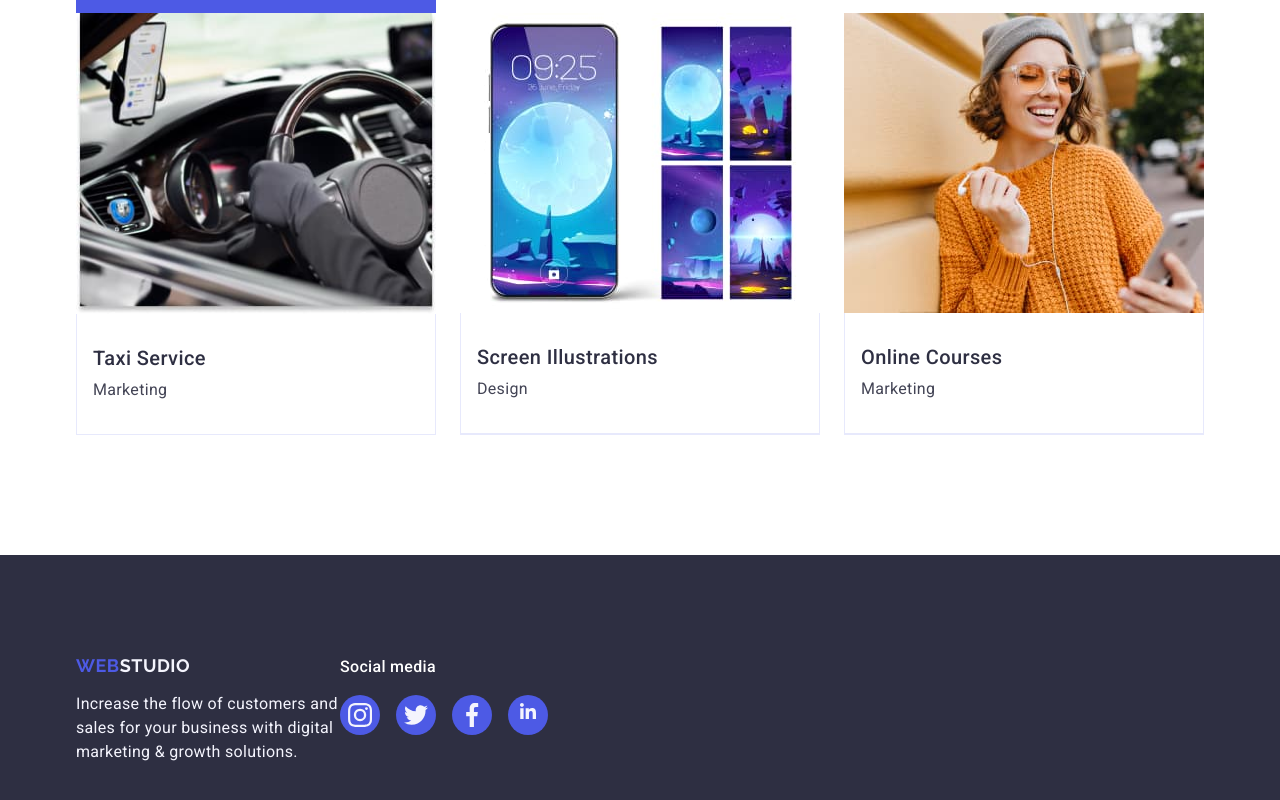
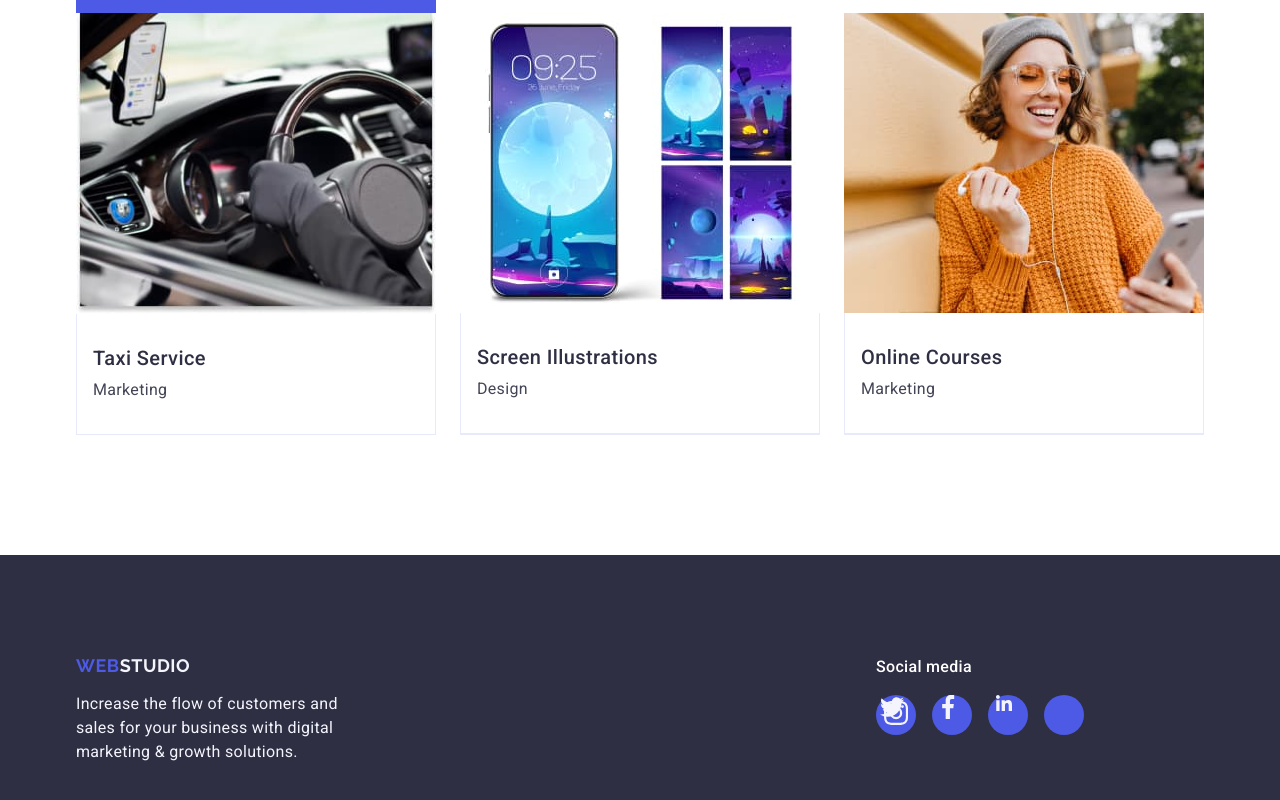
Before and after one commit to kolyaSiv/goit-markup-hw-04, a plain HTML site: page index.html in a window 1280 px wide. Shown: the part 2411-3211 px from the top of the page. Drawn offline with nearby package versions, Linux system fonts and the light colour scheme.

Commit message:
shg pbu sp

```diff
--- a/css/style.css
+++ b/css/style.css
@@ -416,6 +416,9 @@ address {
 .footer-span {
   color: #f4f4fd;
 }
+.footer-container {
+  margin-right: 120px;
+}
 .container-wrap {
   width: 1158px;
   padding-left: 15px;
@@ -473,7 +476,10 @@ address {
 .footer-network-item:hover {
   background-color: #31d0aa;
 }
-
+.footer-container {
+  width: 100%;
+  height: 100%;
+}
 .network-icom {
 }
 .footer-list {
--- a/index.html
+++ b/index.html
@@ -425,24 +425,32 @@
           <p class="footer-network-text">Social media</p>
           <ul class="footer-network-list">
             <li class="footer-network-item">
+              <a class="footer-link">
                 <svg class="team-icons" width="24px" height="24px">
                   <use href="./images/icons.svg#icon-instagram-2"></use>
                 </svg>
+              </a>
             </li>
             <li class="footer-network-item">
+              <a class="footer-container">
                 <svg class="team-icons" width="24px" height="24px">
                   <use href="./images/icons.svg#icon-twitter-1"></use>
                 </svg>
+              </a>
             </li>
             <li class="footer-network-item">
+              <a class="footer-container">
                 <svg class="team-icons" width="24px" height="24px">
                   <use href="./images/icons.svg#icon-facebook-1"></use>
                 </svg>
+              </a>
             </li>
             <li class="footer-network-item">
+              <a class="footer-container">
                 <svg class="team-icons" width="24px" height="24px">
                   <use href="./images/icons.svg#icon-linkedin-1"></use>
                 </svg>
+              </a>
             </li>
           </ul>
         </div>
```
Lines whose indentation alone changed are shown as unchanged.
